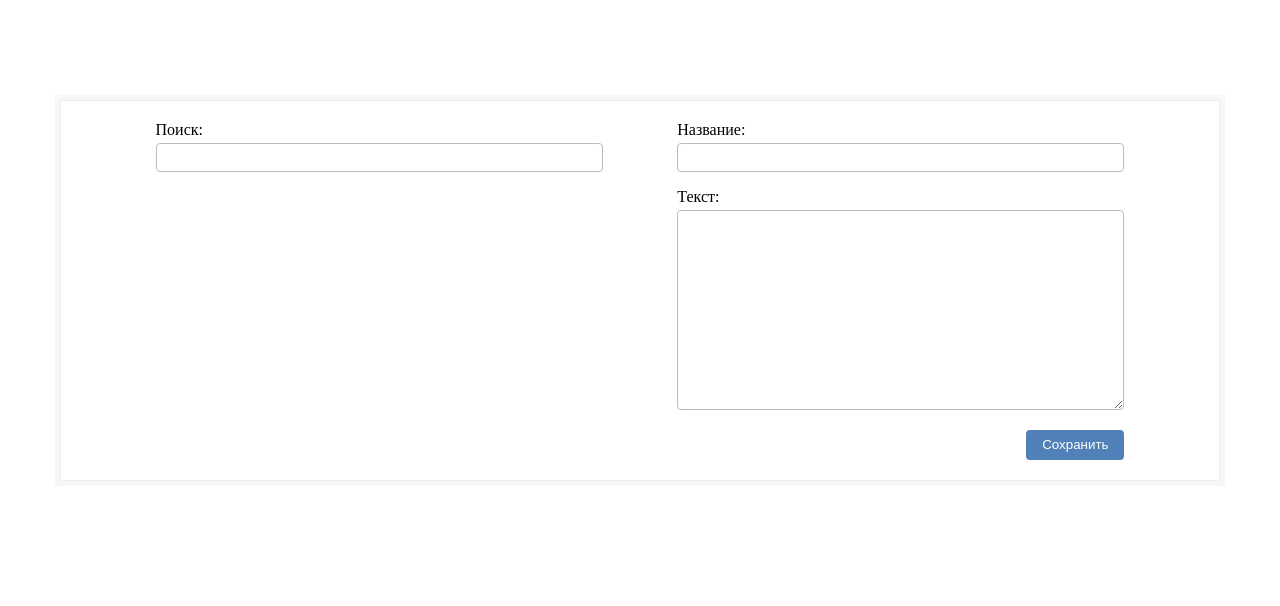
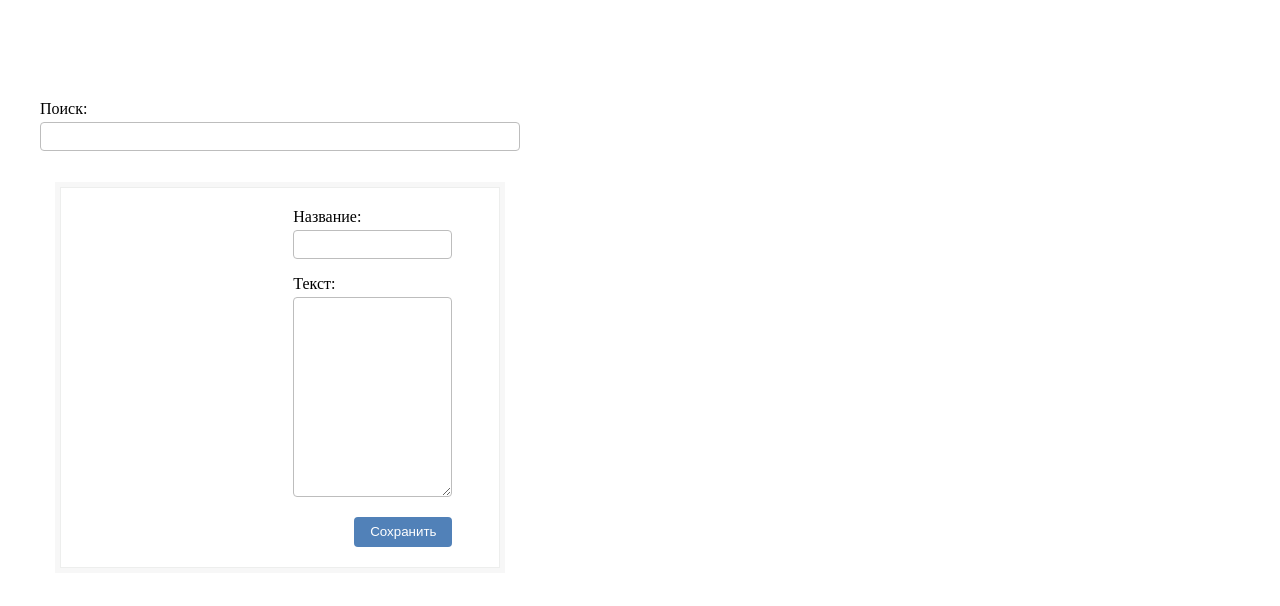
Before and after one commit to Naumch/react-notebook, a React (Create React App) app in the folder my-app/: page / in a window 1280 px wide. Shown: the top 606 px of the page. Built offline with nearby package versions, Linux system fonts and the light colour scheme; the HTML template or start-up script is replaced by a standard one.

Commit message:
Вынесла поиск в отдельный компонент

```diff
--- a/my-app/src/App.js
+++ b/my-app/src/App.js
@@ -1,10 +1,25 @@
-import React from 'react';
+import React, { useState } from 'react';
 import Notes from './Notes';
+import Filter from "./Filter";
+
+const initNotes = [];
 
 function App() {
-  return <div className='wrap'>
-    <Notes />
-  </div>
+  const [notes, setNotes] = useState(initNotes);
+  const [filter, setFilter] = useState('');
+
+  const filteredNotes = notes.filter(note => {
+    return note.title.toLowerCase().includes(filter.toLowerCase());
+  });
+
+  return (
+    <div className='wrap'>
+      <div className='item'>
+        <Filter filter={filter} setFilter={setFilter}/>
+        <Notes notes={notes} setNotes={setNotes} filteredNotes={filteredNotes}/>
+      </div>
+    </div>
+  )
 }
 
 export default App;
--- /dev/null
+++ b/my-app/src/Filter.jsx
@@ -0,0 +1,13 @@
+import React from "react";
+
+function Filter({ filter, setFilter }) {
+
+  return (
+    <div className='field'>
+      <label className='field__label' htmlFor='search'>Поиск:</label>
+      <input className='field__input' name='search' value={filter} onChange={event => setFilter(event.target.value)} />
+    </div>
+  )
+}
+
+export default Filter;
--- a/my-app/src/Notes.js
+++ b/my-app/src/Notes.js
@@ -1,8 +1,6 @@
 import { useState } from 'react';
 import uniqid from 'uniqid';
 import Note from './Note';
-
-const initNotes = [];
 
 function getInitObj() {
   return {
@@ -12,15 +10,9 @@ function getInitObj() {
   }
 }
 
-function Notes() {
-  const [notes, setNotes] = useState(initNotes);
+function Notes({ notes, setNotes, filteredNotes }) {
   const [obj, setObj] = useState(getInitObj());
   const [editId, setEditId] = useState(null);
-  const [value, setValue] = useState('');
-
-  const filteredNotes = notes.filter(note => {
-    return note.title.toLowerCase().includes(value.toLowerCase());
-  });
 
   const items = filteredNotes.map(note => {
     return <Note
@@ -65,10 +57,6 @@ function Notes() {
 
   return <div className='notebook'>
     <div className='item'>
-      <div className='field'>
-        <label className='field__label' htmlFor='search'>Поиск:</label>
-        <input className='field__input' name='search' value={value} onChange={event => setValue(event.target.value)} />
-      </div>
       <ul className='list'>
         {items}
       </ul>
```
